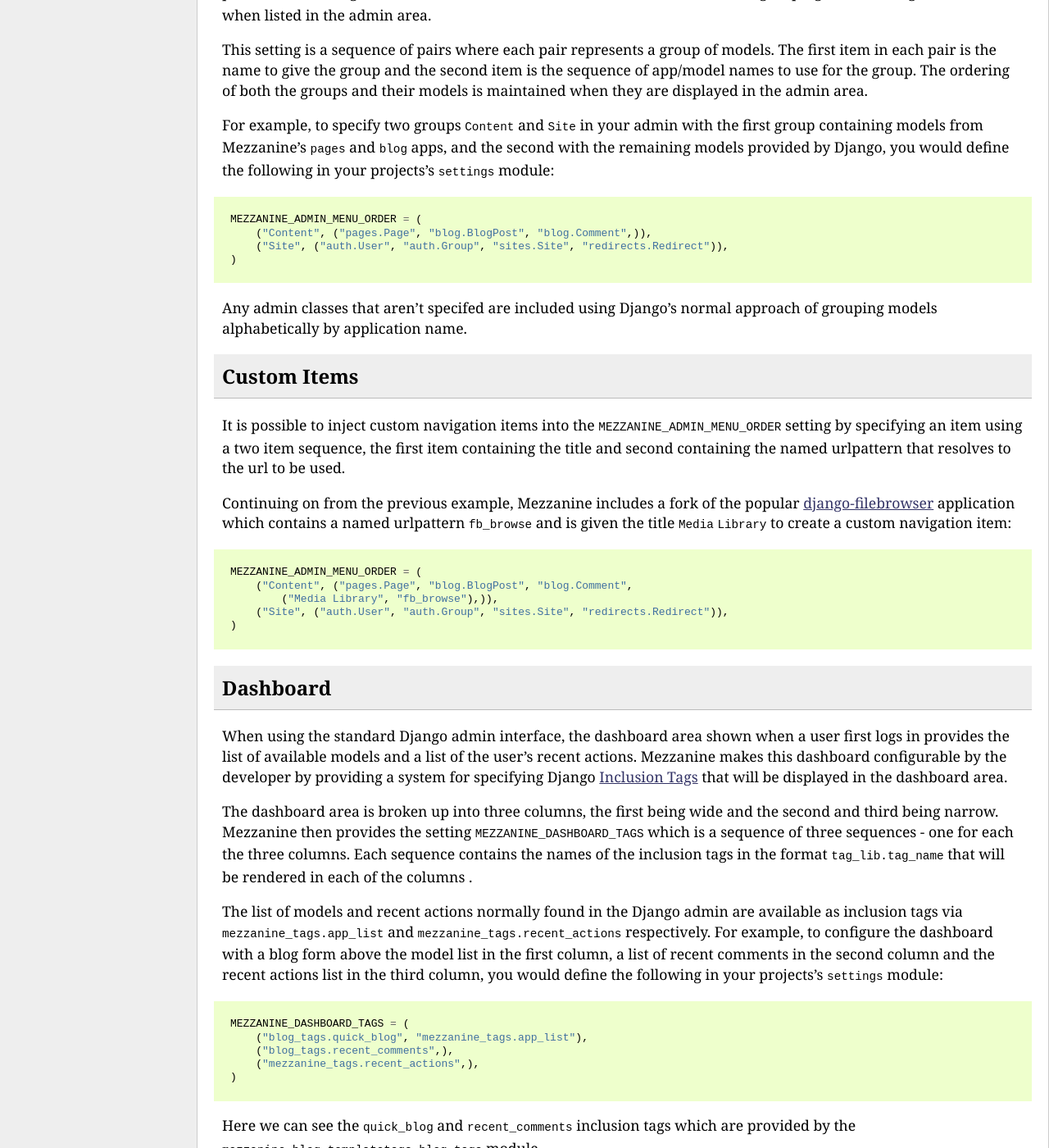
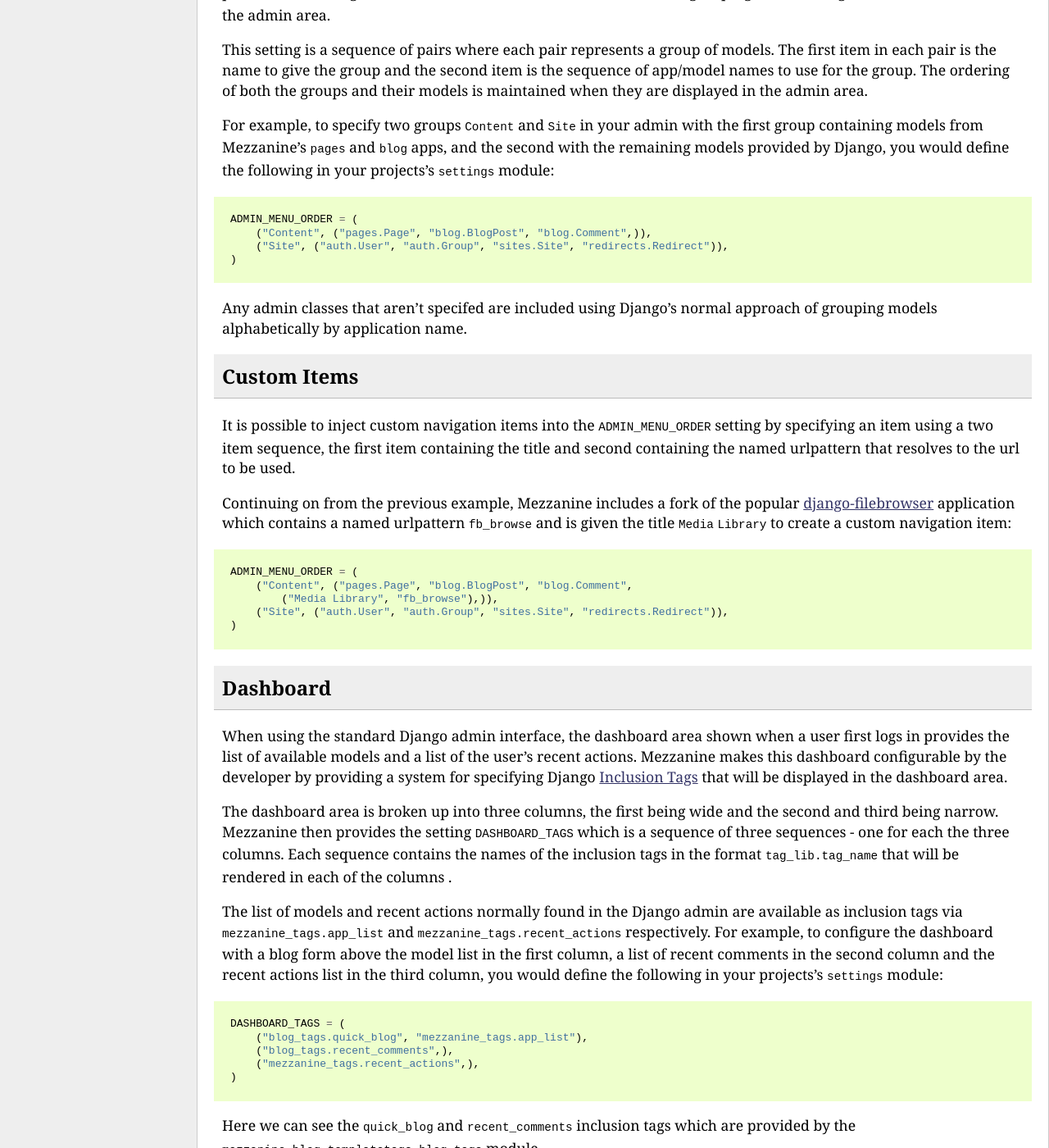
Before and after one commit to alfiecvincent/mezzanine, a Sphinx documentation site: the page built from docs/admin-customization.rst, in a window 1280 px wide and 1400 px high, scrolled down 503 px. Shown: the whole window at 82% size. Built offline with Sphinx 7.4.7, drawn with Linux system fonts in a browser that asks for light colours; some of the changed text lies outside the part shown.

Commit message:
Update setting names in docs.

```diff
--- a/docs/admin-customization.rst
+++ b/docs/admin-customization.rst
@@ -19,7 +19,7 @@
 
 Using the standard Django admin the grouping and ordering of these models
 aren't configurable, so Mezzanine provides the setting
-``MEZZANINE_ADMIN_MENU_ORDER`` that can be used to control the grouping and
+``ADMIN_MENU_ORDER`` that can be used to control the grouping and
 ordering of models when listed in the admin area.
 
 This setting is a sequence of pairs where each pair represents a group of
@@ -33,7 +33,7 @@
 ``blog`` apps, and the second with the remaining models provided by Django,
 you would define the following in your projects's ``settings`` module::
 
-    MEZZANINE_ADMIN_MENU_ORDER = (
+    ADMIN_MENU_ORDER = (
         ("Content", ("pages.Page", "blog.BlogPost", "blog.Comment",)),
         ("Site", ("auth.User", "auth.Group", "sites.Site", "redirects.Redirect")),
     )
@@ -45,7 +45,7 @@
 ============
 
 It is possible to inject custom navigation items into the
-``MEZZANINE_ADMIN_MENU_ORDER`` setting by specifying an
+``ADMIN_MENU_ORDER`` setting by specifying an
 item using a two item sequence, the first item containing the title and
 second containing the named urlpattern that resolves to the url to be used.
 
@@ -54,7 +54,7 @@
 application which contains a named urlpattern ``fb_browse`` and is given
 the title ``Media Library`` to create a custom navigation item::
 
-    MEZZANINE_ADMIN_MENU_ORDER = (
+    ADMIN_MENU_ORDER = (
         ("Content", ("pages.Page", "blog.BlogPost", "blog.Comment",
             ("Media Library", "fb_browse"),)),
         ("Site", ("auth.User", "auth.Group", "sites.Site", "redirects.Redirect")),
@@ -73,7 +73,7 @@
 
 The dashboard area is broken up into three columns, the first being wide and
 the second and third being narrow. Mezzanine then provides the setting
-``MEZZANINE_DASHBOARD_TAGS`` which is a sequence of three sequences - one for
+``DASHBOARD_TAGS`` which is a sequence of three sequences - one for
 each the three columns. Each sequence contains the names of the inclusion
 tags in the format ``tag_lib.tag_name`` that will be rendered in each of the
 columns .
@@ -86,7 +86,7 @@
 recent actions list in the third column, you would define the following in
 your projects's ``settings`` module::
 
-    MEZZANINE_DASHBOARD_TAGS = (
+    DASHBOARD_TAGS = (
         ("blog_tags.quick_blog", "mezzanine_tags.app_list"),
         ("blog_tags.recent_comments",),
         ("mezzanine_tags.recent_actions",),
--- a/docs/search-engine.rst
+++ b/docs/search-engine.rst
@@ -169,4 +169,4 @@
 words know as **stop words**. These are common words such as **and**,
 **the** or **like** that are generally not meaningful and cause irrelevant
 results to be returned. The list of stop words is stored in the setting
-``MEZZANINE_STOP_WORDS`` as described in the :doc:`configuration` section.
+``STOP_WORDS`` as described in the :doc:`configuration` section.
```
